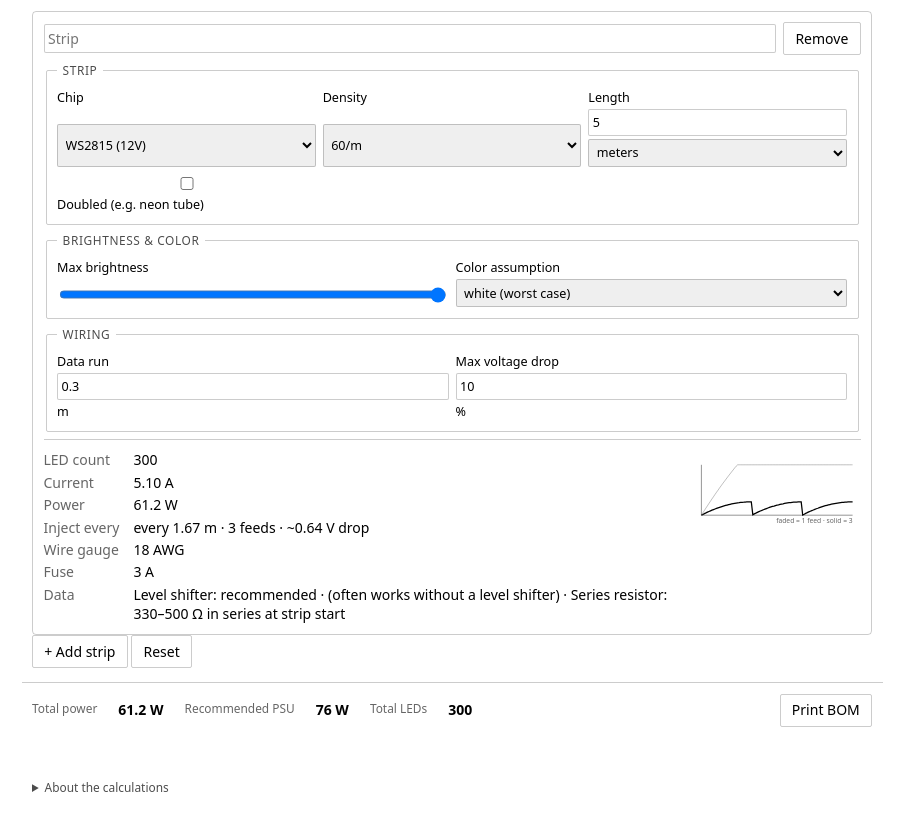
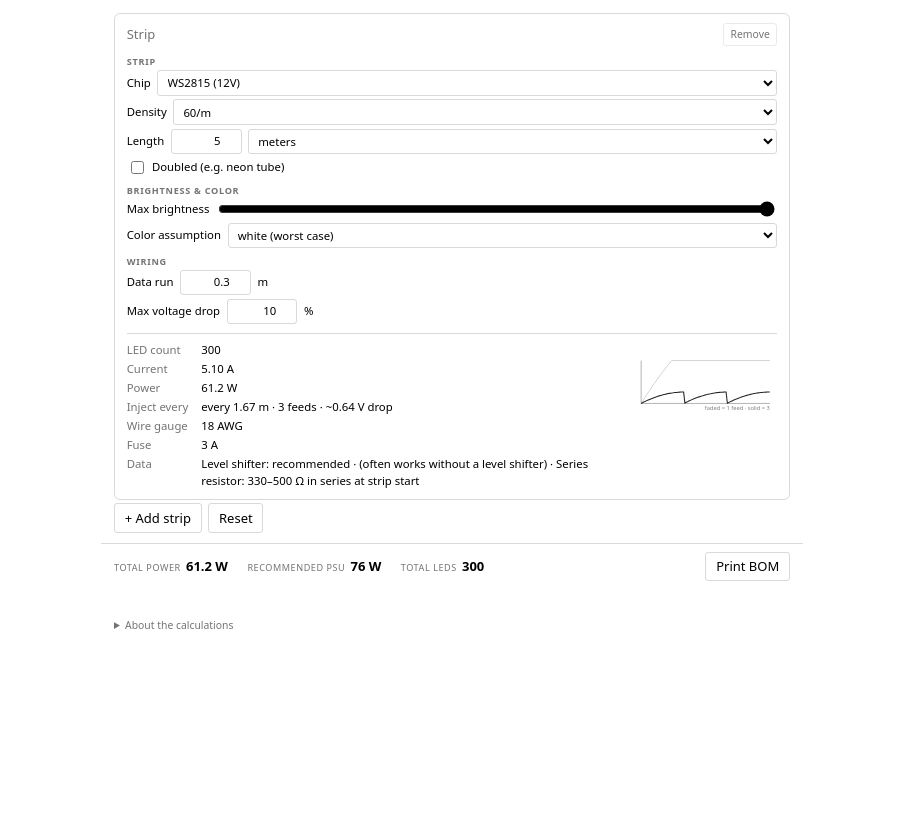
Before and after one commit to svartljus/calculed, a website with bundled scripts: page index.html in a window 1280 px wide. Shown: the whole page, without its empty margins (188-1091 px from the left). After the commit the page ends 800 px from the top, so only its background shows below. Built offline with nearby package versions, Linux system fonts and the light colour scheme.

Commit message:
style: tighter, more compact UI — inline units, no fieldset borders, slimmer controls

```diff
--- a/style.css
+++ b/style.css
@@ -1,72 +1,184 @@
 :root {
   color-scheme: light dark;
-  --pad: 0.75rem;
-  --gap: 0.5rem;
-  --rule: 1px solid color-mix(in srgb, currentColor 20%, transparent);
-  font: 14px/1.4 system-ui, -apple-system, sans-serif;
+  --rule: 1px solid color-mix(in srgb, currentColor 15%, transparent);
+  --muted: color-mix(in srgb, currentColor 55%, transparent);
+  --soft: color-mix(in srgb, currentColor 5%, transparent);
+  font: 13px/1.45 system-ui, -apple-system, sans-serif;
+  accent-color: currentColor;
 }
 
-body { margin: 0; padding: var(--pad); padding-bottom: 6rem; max-width: 60rem; margin-inline: auto; }
+body {
+  margin: 0;
+  padding: 1rem;
+  padding-bottom: 5rem;
+  max-width: 52rem;
+  margin-inline: auto;
+}
 
-main { display: grid; gap: 1rem; }
+main { display: grid; gap: 0.75rem; }
 
-#strips { list-style: none; padding: 0; margin: 0; display: grid; gap: 1rem; }
+#strips { list-style: none; padding: 0; margin: 0; display: grid; gap: 0.75rem; }
 
 article {
   border: var(--rule);
-  border-radius: 4px;
-  padding: var(--pad);
+  border-radius: 6px;
+  padding: 0.6rem 0.9rem 0.75rem;
   display: grid;
-  gap: var(--gap);
+  gap: 0.5rem;
 }
 
-article header { display: flex; justify-content: space-between; align-items: center; gap: var(--gap); }
-article header input { flex: 1; font: inherit; padding: 0.25rem; border: var(--rule); border-radius: 2px; }
+article header {
+  display: flex;
+  justify-content: space-between;
+  align-items: center;
+  gap: 0.5rem;
+  margin-bottom: 0.1rem;
+}
+article header input[name="name"] {
+  flex: 1;
+  font: inherit;
+  font-weight: 600;
+  padding: 0.25rem 0;
+  border: 0;
+  background: transparent;
+  color: inherit;
+}
+article header input[name="name"]::placeholder { color: var(--muted); font-weight: 400; }
+article header input[name="name"]:focus { outline: none; }
 
-fieldset { border: var(--rule); border-radius: 2px; padding: var(--pad); display: grid; grid-template-columns: repeat(auto-fit, minmax(14rem, 1fr)); gap: var(--gap); }
-legend { padding: 0 0.4rem; opacity: 0.7; font-size: 0.85em; text-transform: uppercase; letter-spacing: 0.05em; }
+fieldset {
+  border: 0;
+  padding: 0;
+  margin: 0;
+  display: grid;
+  gap: 0.3rem;
+}
 
-label { display: grid; gap: 0.2rem; font-size: 0.9em; }
-label input, label select { font: inherit; padding: 0.25rem; border: var(--rule); border-radius: 2px; }
-label input[type="checkbox"], label input[type="range"] { padding: 0; }
+legend {
+  padding: 0;
+  color: var(--muted);
+  font-size: 0.7rem;
+  text-transform: uppercase;
+  letter-spacing: 0.08em;
+  font-weight: 600;
+  margin-bottom: 0.15rem;
+}
 
-[data-results] { display: grid; grid-template-columns: 1fr 12rem; gap: var(--gap); align-items: start; padding-top: var(--pad); border-top: var(--rule); }
-[data-results] dl { margin: 0; display: grid; grid-template-columns: max-content 1fr; column-gap: 1rem; row-gap: 0.2rem; }
-[data-results] dt { opacity: 0.6; }
+label {
+  display: flex;
+  align-items: center;
+  flex-wrap: wrap;
+  gap: 0.4rem 0.5rem;
+  font-size: 0.875em;
+}
+label > :first-child:not(input):not(select) { color: var(--muted); }
+
+label input,
+label select {
+  font: inherit;
+  padding: 0.25rem 0.4rem;
+  border: var(--rule);
+  border-radius: 3px;
+  background: transparent;
+  color: inherit;
+}
+label input:focus,
+label select:focus {
+  outline: none;
+  border-color: currentColor;
+}
+
+label input[type="number"] { width: 4.5rem; text-align: right; font-variant-numeric: tabular-nums; }
+label > select { flex: 1; min-width: 7rem; }
+label input[type="range"] { flex: 1; min-width: 8rem; padding: 0; border: 0; }
+label input[type="checkbox"] { padding: 0; border: 0; }
+label:has(> input[type="checkbox"]) { gap: 0.4rem; }
+label:has(> input:disabled) { color: var(--muted); }
+
+[data-results] {
+  display: grid;
+  grid-template-columns: 1fr 11rem;
+  gap: 0.75rem;
+  align-items: start;
+  padding-top: 0.55rem;
+  margin-top: 0.25rem;
+  border-top: var(--rule);
+}
+[data-results] dl {
+  margin: 0;
+  display: grid;
+  grid-template-columns: max-content 1fr;
+  column-gap: 1rem;
+  row-gap: 0.2rem;
+  font-size: 0.875em;
+}
+[data-results] dt { color: var(--muted); }
 [data-results] dd { margin: 0; font-variant-numeric: tabular-nums; min-width: 0; overflow-wrap: anywhere; }
-[data-drop-viz] { color: currentColor; max-width: 100%; }
+[data-drop-viz] { color: currentColor; max-width: 100%; opacity: 0.85; }
+
+form#project > button {
+  margin-top: 0.25rem;
+  margin-right: 0.25rem;
+}
 
 #totals {
-  position: sticky; bottom: 0;
+  position: sticky;
+  bottom: 0;
   background: Canvas;
   border-top: var(--rule);
-  padding: var(--pad);
-  display: flex; justify-content: space-between; align-items: center; gap: 1rem;
-  margin-inline: calc(var(--pad) * -1);
-  padding-inline: var(--pad);
+  padding: 0.6rem 1rem;
+  display: flex;
+  justify-content: space-between;
+  align-items: center;
+  gap: 1rem;
+  margin-inline: -1rem;
+  backdrop-filter: blur(6px);
 }
-#totals dl { margin: 0; display: flex; gap: 1.5rem; }
-#totals dt { opacity: 0.6; font-size: 0.85em; }
-#totals dd { margin: 0; font-variant-numeric: tabular-nums; font-weight: 600; }
+#totals dl { margin: 0; display: flex; gap: 0; align-items: baseline; flex-wrap: wrap; }
+#totals dt { color: var(--muted); font-size: 0.7rem; text-transform: uppercase; letter-spacing: 0.06em; margin-right: 0.4rem; }
+#totals dd { margin: 0; margin-right: 1.5rem; font-variant-numeric: tabular-nums; font-weight: 600; font-size: 1rem; }
+#totals dd:last-of-type { margin-right: 0; }
 
-button { font: inherit; padding: 0.4rem 0.8rem; border: var(--rule); border-radius: 2px; background: transparent; color: inherit; cursor: pointer; }
-button:hover { background: color-mix(in srgb, currentColor 8%, transparent); }
+button {
+  font: inherit;
+  padding: 0.35rem 0.75rem;
+  border: var(--rule);
+  border-radius: 3px;
+  background: transparent;
+  color: inherit;
+  cursor: pointer;
+  transition: background 0.1s;
+}
+button:hover:not(:disabled) { background: var(--soft); }
+button:disabled { opacity: 0.45; cursor: not-allowed; }
 
-dialog { border: var(--rule); border-radius: 4px; padding: var(--pad); }
-dialog form { display: grid; gap: var(--gap); }
-dialog form > div, dialog form > p { margin: 0; }
+[data-action="remove"] { font-size: 0.8em; padding: 0.2rem 0.5rem; color: var(--muted); }
+[data-action="remove"]:hover:not(:disabled) { color: inherit; }
 
-#footnote { margin-top: 2rem; opacity: 0.7; font-size: 0.85em; }
+dialog {
+  border: var(--rule);
+  border-radius: 6px;
+  padding: 1rem 1.25rem;
+  max-width: 24rem;
+  background: Canvas;
+  color: inherit;
+}
+dialog::backdrop { background: rgba(0, 0, 0, 0.3); }
+dialog form { display: grid; gap: 0.75rem; grid-template-columns: 1fr auto auto; align-items: center; }
+dialog form p { margin: 0; grid-column: 1 / -1; }
+
+#footnote { margin-top: 1.25rem; font-size: 0.8em; }
+#footnote summary { cursor: pointer; color: var(--muted); padding: 0.25rem 0; }
+#footnote p { margin: 0.25rem 0 0 1rem; color: var(--muted); }
 
 @media print {
   :root { color-scheme: light; }
   body { padding: 0; max-width: none; padding-bottom: 0; }
-  button, #add-strip, #reset, #print, [data-action="remove"], #footnote summary::marker { display: none !important; }
-  #footnote, #footnote[open] > p { display: block; opacity: 1; font-size: 0.8em; margin-top: 1rem; }
-  #totals { position: static; border-top: 2px solid black; }
+  button, #add-strip, #reset, #print, [data-action="remove"] { display: none !important; }
+  #footnote { display: block; opacity: 1; font-size: 0.8em; margin-top: 1rem; }
+  #totals { position: static; border-top: 2px solid black; backdrop-filter: none; }
   article { break-inside: avoid; box-shadow: none; border: 1px solid black; page-break-inside: avoid; }
-  fieldset { border: 1px solid #888; }
+  fieldset { border: 0; }
   input[type="range"] { display: none; }
-  /* render the brightness numerically next to its label */
   label:has(> input[type="range"][name="brightness"])::after { content: attr(data-print-value); margin-left: 0.5em; }
 }
```
